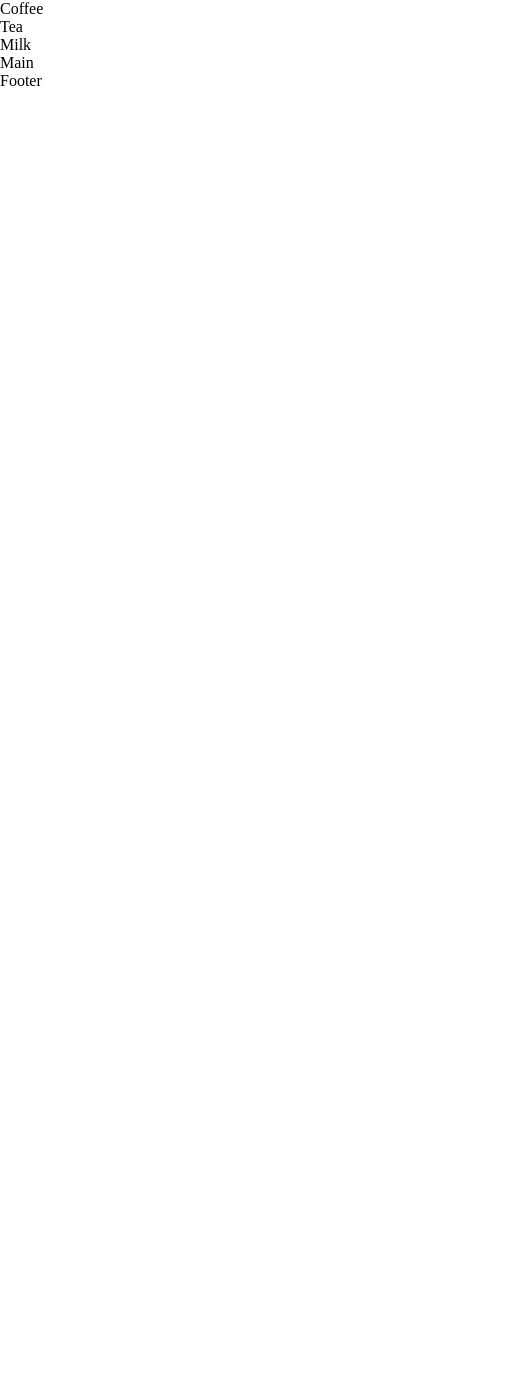
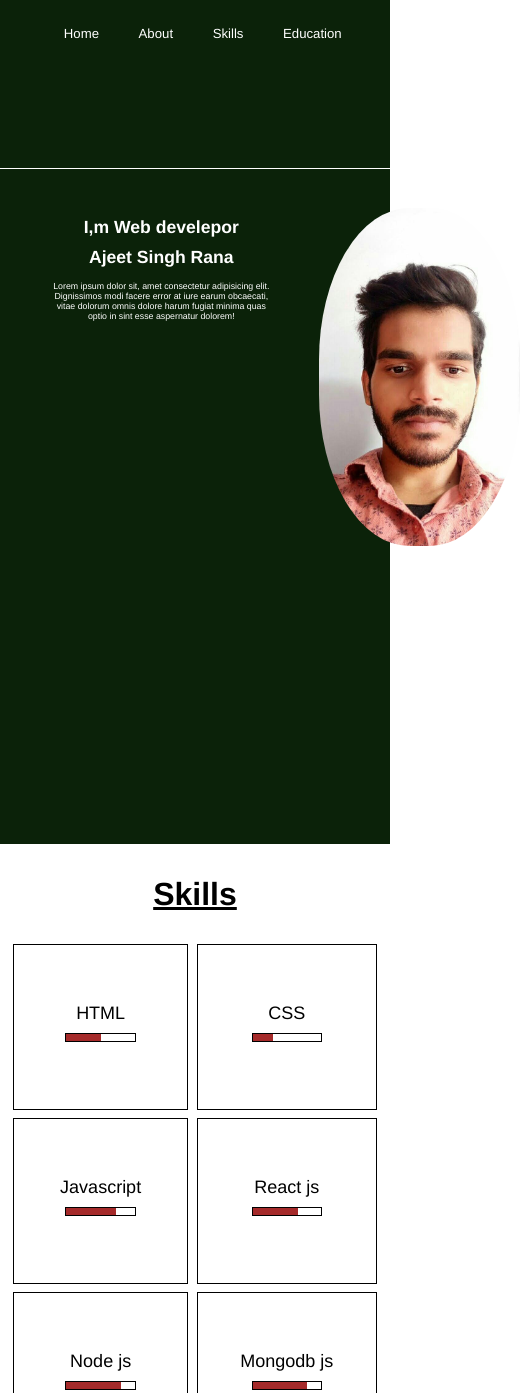
Before and after one commit to Jeeta70/Portfolio, a plain HTML site: page index.html in a window 390 px wide. Shown: the top 1393 px of the page, 520 px wide, since content can reach past the window. Before the commit the page ends 844 px from the top, so only its background shows below. Drawn offline with Linux system fonts and the light colour scheme.

Commit message:
completed skill section

```diff
--- a/index.html
+++ b/index.html
@@ -8,15 +8,77 @@
     <link rel="stylesheet" href="style.css" />
   </head>
   <body>
-    <div class="container">
+    <div id="container">
       <header id="header">
         <ul>
-          <li>Coffee</li>
-          <li>Tea</li>
-          <li>Milk</li>
+          <li><a href="">Home</a></li>
+          <li><a href="">About</a></li>
+          <li><a href="#skills">Skills</a></li>
+          <li><a href="#education">Education</a></li>
         </ul>
       </header>
-      <div id="footer">Main</div>
+      <div id="about">
+        <div class="content">
+          <h1>I,m Web develepor</h1>
+          <h1>Ajeet Singh Rana</h1>
+          <div>
+            Lorem ipsum dolor sit, amet consectetur adipisicing elit.
+            Dignissimos modi facere error at iure earum obcaecati, vitae dolorum
+            omnis dolore harum fugiat minima quas optio in sint esse aspernatur
+            dolorem!
+          </div>
+        </div>
+        <div class="image"><img src="./ajeet.jpeg" alt="" /></div>
+      </div>
+      <div id="skills">
+        <div class="heading">Skills</div>
+        <div class="skill-card">
+          <div class="skills-text">HTML</div>
+          <div class="border">
+            <div class="inside-border" id="html"></div>
+          </div>
+        </div>
+        <div class="skill-card">
+          <div class="skills-text">CSS</div>
+          <div class="border">
+            <div class="inside-border" id="css"></div>
+          </div>
+        </div>
+        <div class="skill-card">
+          <div class="skills-text">Javascript</div>
+          <div class="border">
+            <div class="inside-border" id="javascript"></div>
+          </div>
+        </div>
+        <div class="skill-card">
+          <div class="skills-text">React js</div>
+          <div class="border">
+            <div class="inside-border" id="react"></div>
+          </div>
+        </div>
+        <div class="skill-card">
+          <div class="skills-text">Node js</div>
+          <div class="border">
+            <div class="inside-border" id="node"></div>
+          </div>
+        </div>
+        <div class="skill-card">
+          <div class="skills-text">Mongodb js</div>
+          <div class="border">
+            <div class="inside-border" id="mongodb"></div>
+          </div>
+        </div>
+        <div class="skill-card">
+          <div class="skills-text">GIT</div>
+          <div class="border">
+            <div class="inside-border" id="git"></div>
+          </div>
+        </div>
+      </div>
+      <div id="education">
+        <div class="heading">Education</div>
+        <div class=""></div>
+      </div>
       <footer id="footer">Footer</footer>
     </div>
   </body>
--- a/style.css
+++ b/style.css
@@ -3,4 +3,205 @@
   margin: 0;
   box-sizing: border-box;
   text-decoration: none;
+  color: white;
+  scroll-behavior: smooth;
+  font-family: 'Franklin Gothic Medium', 'Arial Narrow', Arial, sans-serif;
 }
+
+/* Container */
+
+#container {
+  /* border: 1px solid rgb(128, 0, 64); */
+  display: flex;
+  flex-direction: column;
+  /* background-color: #004b80; */
+  /* position: absolute; */
+}
+
+/* Header */
+
+#header {
+  background-color: #0b2209;
+  height: 20vh;
+  width: 100vw;
+  position: static;
+  border-bottom: 1px solid white;
+  text-align: center;
+}
+
+#header ul {
+  display: flex;
+  flex-direction: row;
+  justify-content: space-around;
+  align-items: center;
+  margin: 2rem 5rem;
+  /* position: relative; */
+}
+
+
+#header ul li {
+  list-style-type: none;
+  color: white;
+  cursor: pointer;
+  padding: 1rem 1.5em;
+  font-size: 1.5rem;
+  font-family: 'Franklin Gothic Medium', 'Arial Narrow', Arial, sans-serif;
+}
+
+#header ul li a {
+  text-decoration: none;
+}
+
+#header ul li a:hover {
+  border: 1px solid white;
+  color: white;
+  box-shadow: 1px 1px 32px #888888;
+  height: 100%;
+  width: 100%;
+  border-radius: 10%;
+
+}
+
+/* About section */
+
+#about {
+  /* border: 1px solid red; */
+  height: 80vh;
+  width: 100vw;
+  background-color: #0b2209;
+  padding: 3rem;
+  display: grid;
+  grid-template-columns: 80% auto;
+  text-align: center;
+  gap: 10px
+}
+
+#about h1 {
+  /* border: 1px solid red; */
+  margin: 1rem;
+}
+
+#about div {
+  margin: 1.5rem;
+}
+
+#about>.image img {
+  /* border:1px solid red; */
+  height: 40vh;
+  border-radius: 45%;
+}
+
+/* Skill section  */
+
+#skills {
+  height: 100vh;
+  padding: 1rem 1.5rem;
+  display: grid;
+  grid-template-columns: auto auto;
+  grid-template-rows: 10% 20% 20% 20% 20%;
+  text-align: center;
+  gap: 1rem;
+}
+
+#skills .heading {
+  color: black;
+  grid-column-start: 1;
+  grid-column-end: 3;
+  display: flex;
+  justify-content: center;
+  align-items: center;
+  font-size: xx-large;
+  font-weight: bold;
+  text-decoration: underline;
+}
+
+#skills .skill-card {
+  border: 1px solid black;
+  color: black;
+  display: flex;
+  flex-direction: column;
+  justify-content: center;
+  align-items: center;
+  font-size: large;
+}
+
+.skill-card .skills-text {
+  color: black;
+}
+
+.skill-card .border {
+  margin: 1rem;
+  border: 1px solid black;
+  height: 1rem;
+  width: 8rem;
+}
+
+#html {
+  background-color: brown;
+  height: 100%;
+  width: 50%;
+}
+
+#css {
+  background-color: brown;
+  height: 100%;
+  width: 30%;
+}
+
+#javascript {
+  background-color: brown;
+  height: 100%;
+  width: 73%;
+}
+
+#react {
+  background-color: brown;
+  height: 100%;
+  width: 67%;
+}
+
+#node {
+  background-color: brown;
+  height: 100%;
+  width: 80%;
+}
+
+#mongodb{
+  background-color: brown;
+  height: 100%;
+  width: 80%;
+}
+#git{
+  background-color: brown;
+  height: 100%;
+  width: 60%;
+}
+
+
+/* Education section*/
+#education{
+  border: 1px solid red;
+  height: 100vh;
+  width: 100vw;
+  background-color: #0b2209;
+}
+
+#education .heading{
+  grid-column-start: 1;
+  grid-column-end: 3;
+  display: flex;
+  justify-content: center;
+  align-items: center;
+  font-size: xx-large;
+  font-weight: bold;
+  text-decoration: underline;
+  margin-top: 1rem;
+}
+
+
+/* Header Responsive Code */
+@media(max-width:998px) {
+  html {
+    font-size: 55%;
+  }
+}
```
Also changed, not shown: ajeet.jpeg (added), index.js (added).
